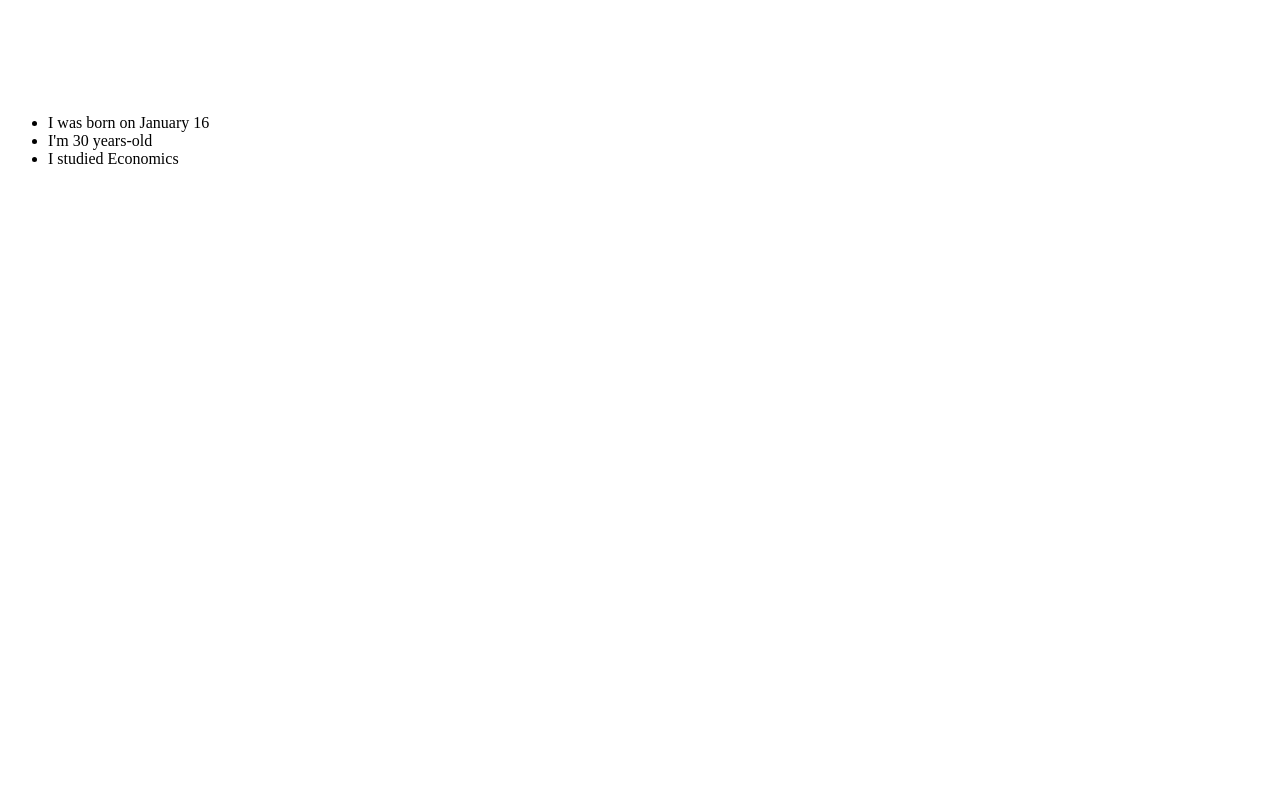
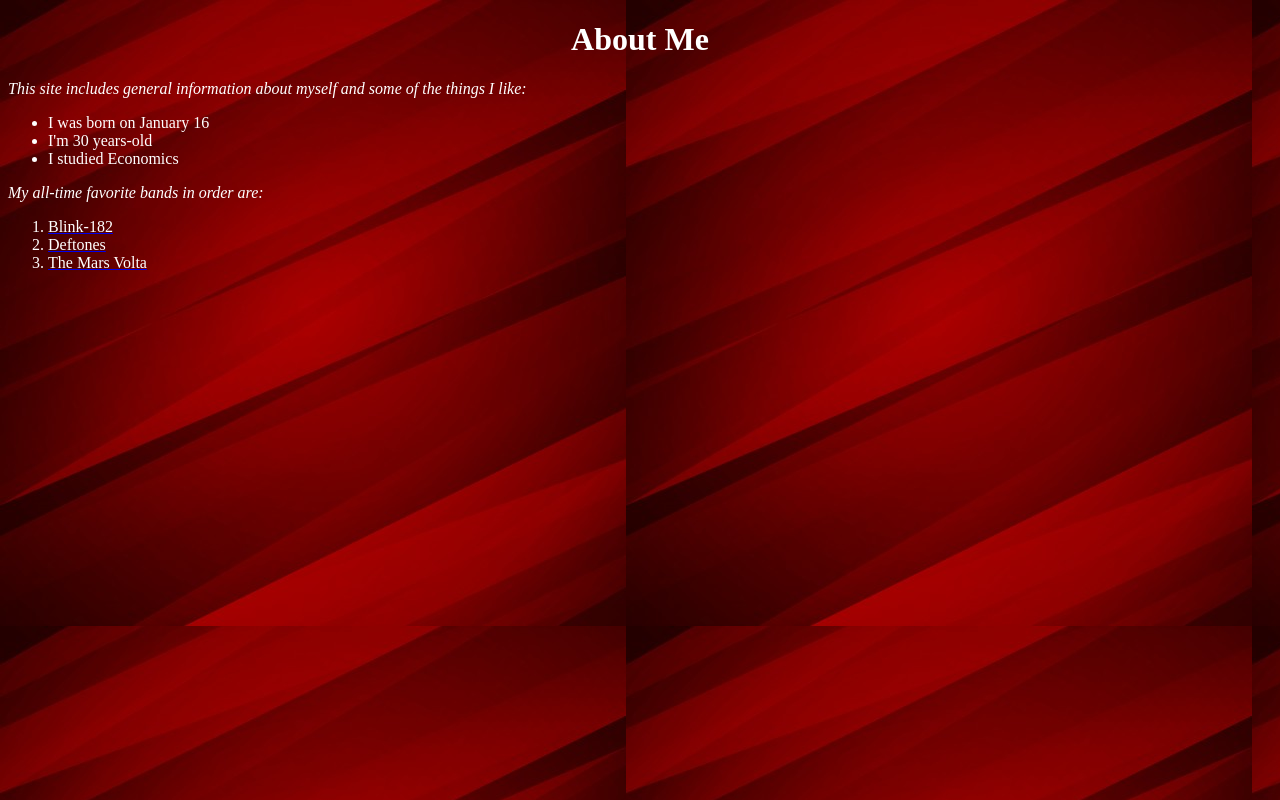
Before and after one commit to adolfojimenez1601/project1.github.io, a plain HTML site: page aboutme.html in a window 1280 px wide. Drawn offline with Linux system fonts and the light colour scheme.

Commit message:
changes to aboutme

```diff
--- a/aboutme.html
+++ b/aboutme.html
@@ -6,7 +6,7 @@
     <link href="css/style.css" rel="stylesheet" type="text/css">
   </head>
 
-  <body>
+  <body background="images/red.jpg">
     <h1>About Me</h1>
 
     <p>This site includes general information about myself and some of
@@ -18,6 +18,14 @@
        <li> I studied Economics</li>
     </ul>
 
+    <p>My all-time favorite bands in order are:</p>
+
+    <ol>
+       <a href="http://www.blink182.com" target="_blank"><li>Blink-182</li></a>
+       <a href="http://www.deftones.com" target="_blank"><li>Deftones</li></a>
+       <a href="http://www.themarsvolta.com" target="_blank"><li>The Mars Volta</li></a>
+    </ol>
+
 
 
 
--- a/css/style.css
+++ b/css/style.css
@@ -7,6 +7,11 @@ h1, h2 {
 
 h2:hover {
   color: yellow;
+}
+
+li {
+  color: white;
+  text-decoration: none;
 }
 
 .apic {
```
Also changed, not shown: images/red.jpg (added).
